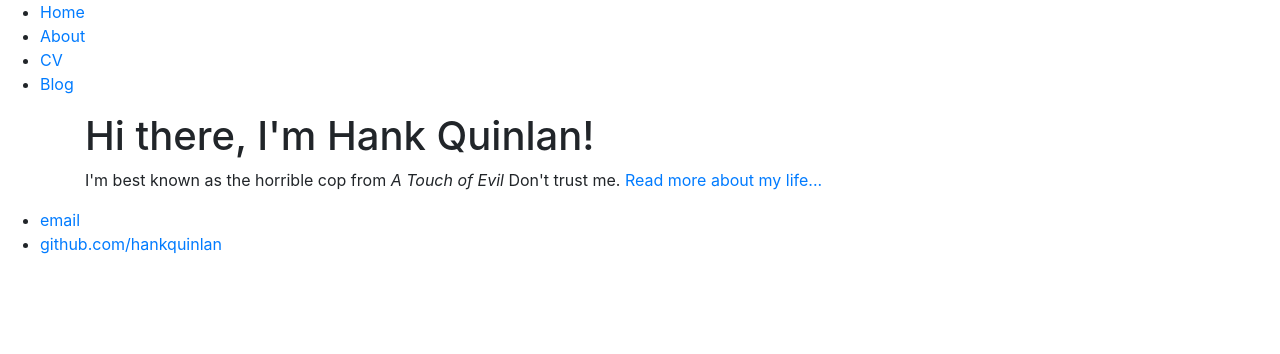
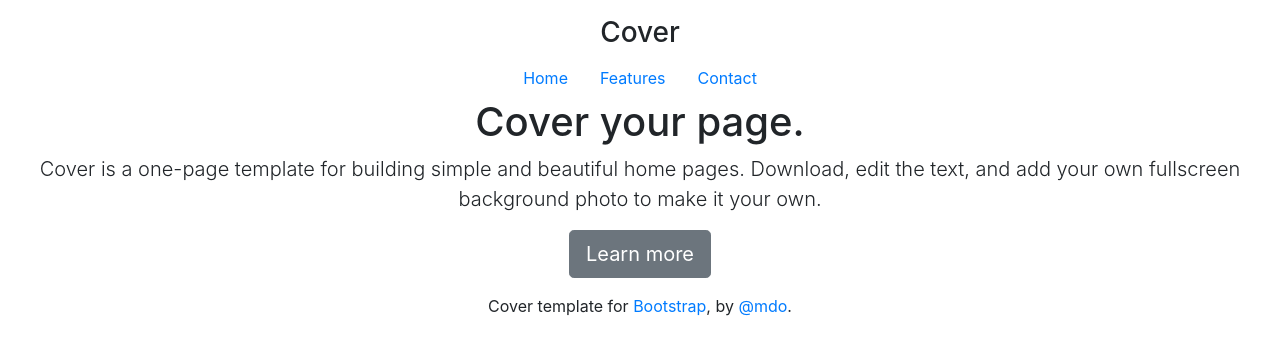
Before and after one commit to baangaritar/baangaritar.github.io, a plain HTML site: page index.html in a window 1280 px wide. Drawn offline with nearby package versions, Linux system fonts and the light colour scheme.

Commit message:
Update index.html

```diff
--- a/index.html
+++ b/index.html
@@ -1,33 +1,59 @@
-<!DOCTYPE html>
-<html>
+<!doctype html>
+<html lang="en">
   <head>
+    <meta charset="utf-8">
     <meta name="viewport" content="width=device-width, initial-scale=1, shrink-to-fit=no">
-		<title>Bryan Antonio Angarita Rodriguez</title>
-		<link rel="stylesheet" href="https://maxcdn.bootstrapcdn.com/bootstrap/4.0.0/css/bootstrap.min.css" integrity="sha384-Gn5384xqQ1aoWXA+058RXPxPg6fy4IWvTNh0E263XmFcJlSAwiGgFAW/dAiS6JXm" crossorigin="anonymous">
+    <meta name="description" content="">
+    <meta name="author" content="">
+    <link rel="icon" href="../../../../favicon.ico">
+
+    <title>Cover Template for Bootstrap</title>
+
+    <link rel="canonical" href="https://getbootstrap.com/docs/4.0/examples/cover/">
+
+    <!-- Bootstrap core CSS -->
+    <link href="../../dist/css/bootstrap.min.css" rel="stylesheet">
+
+    <!-- Custom styles for this template -->
+    <link href="cover.css" rel="stylesheet">
   </head>
-	<body>
-		<nav>
-    		<ul>
-        		<li><a href="/">Home</a></li>
-	        	<li><a href="/about">About</a></li>
-        		<li><a href="/cv">CV</a></li>
-        		<li><a href="/blog">Blog</a></li>
-    		</ul>
+
+  <body class="text-center">
+
+    <div class="cover-container d-flex h-100 p-3 mx-auto flex-column">
+      <header class="masthead mb-auto">
+        <div class="inner">
+          <h3 class="masthead-brand">Cover</h3>
+          <nav class="nav nav-masthead justify-content-center">
+            <a class="nav-link active" href="#">Home</a>
+            <a class="nav-link" href="#">Features</a>
+            <a class="nav-link" href="#">Contact</a>
           </nav>
-		<div class="container">
-    		<div class="blurb">
-        		<h1>Hi there, I'm Hank Quinlan!</h1>
-				<p>I'm best known as the horrible cop from <em>A Touch of Evil</em> Don't trust me. <a href="/about">Read more about my life...</a></p>
-    		</div><!-- /.blurb -->
-		</div><!-- /.container -->
-		<footer>
-    		<ul>
-        		<li><a href="mailto:hankquinlanhub@gmail.com">email</a></li>
-        		<li><a href="https://github.com/hankquinlan">github.com/hankquinlan</a></li>
-			</ul>
+        </div>
+      </header>
+
+      <main role="main" class="inner cover">
+        <h1 class="cover-heading">Cover your page.</h1>
+        <p class="lead">Cover is a one-page template for building simple and beautiful home pages. Download, edit the text, and add your own fullscreen background photo to make it your own.</p>
+        <p class="lead">
+          <a href="#" class="btn btn-lg btn-secondary">Learn more</a>
+        </p>
+      </main>
+
+      <footer class="mastfoot mt-auto">
+        <div class="inner">
+          <p>Cover template for <a href="https://getbootstrap.com/">Bootstrap</a>, by <a href="https://twitter.com/mdo">@mdo</a>.</p>
+        </div>
       </footer>
+    </div>
+
+
+    <!-- Bootstrap core JavaScript
+    ================================================== -->
+    <!-- Placed at the end of the document so the pages load faster -->
     <script src="https://code.jquery.com/jquery-3.2.1.slim.min.js" integrity="sha384-KJ3o2DKtIkvYIK3UENzmM7KCkRr/rE9/Qpg6aAZGJwFDMVNA/GpGFF93hXpG5KkN" crossorigin="anonymous"></script>
-		<script src="https://cdnjs.cloudflare.com/ajax/libs/popper.js/1.12.9/umd/popper.min.js" integrity="sha384-ApNbgh9B+Y1QKtv3Rn7W3mgPxhU9K/ScQsAP7hUibX39j7fakFPskvXusvfa0b4Q" crossorigin="anonymous"></script>
-		<script src="https://maxcdn.bootstrapcdn.com/bootstrap/4.0.0/js/bootstrap.min.js" integrity="sha384-JZR6Spejh4U02d8jOt6vLEHfe/JQGiRRSQQxSfFWpi1MquVdAyjUar5+76PVCmYl" crossorigin="anonymous"></script>
+    <script>window.jQuery || document.write('<script src="../../assets/js/vendor/jquery-slim.min.js"><\/script>')</script>
+    <script src="../../assets/js/vendor/popper.min.js"></script>
+    <script src="../../dist/js/bootstrap.min.js"></script>
   </body>
 </html>
```
Lines whose indentation alone changed are shown as unchanged.
